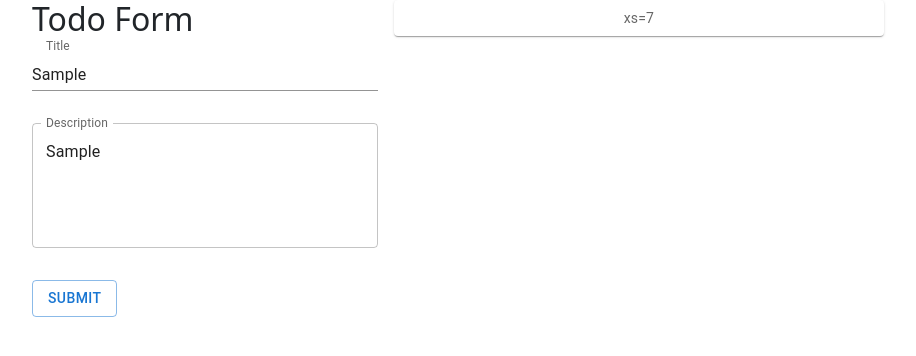
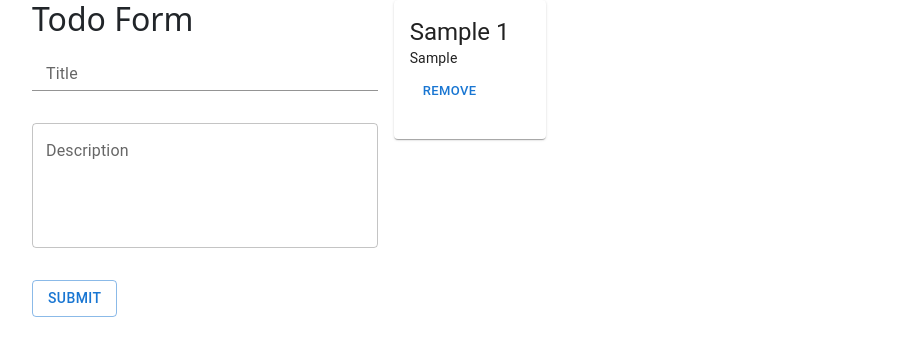
Before and after one commit to KirillGromyko09/React_Homeworks, a React (Vite) app: page / in a window 1280 px wide. Both pictures are taken after typing "Sample", "Sample" into the empty fields and a click on the button "SUBMIT". Shown: the top 356 px of the page, without its empty margins (182-1098 px from the left). Built offline with nearby package versions, Linux system fonts and the light colour scheme; the HTML template or start-up script is replaced by a standard one.

Commit message:
completed

```diff
--- a/package.json
+++ b/package.json
@@ -16,9 +16,12 @@
     "bootstrap": "^5.3.3",
     "classnames": "^2.5.1",
     "formik": "^2.4.6",
+    "lodash": "^4.17.21",
+    "prop-types": "^15.8.1",
     "react": "^18.3.1",
     "react-bootstrap": "^2.10.4",
     "react-dom": "^18.3.1",
+    "uuidv4": "^6.2.13",
     "yup": "^1.4.0"
   },
   "devDependencies": {
--- a/src/App.jsx
+++ b/src/App.jsx
@@ -1,17 +1,63 @@
-import { useState } from "react";
+import { useEffect, useState } from "react";
 import { Container, Grid } from "@mui/material";
-import Item from "./components/styled/Item.jsx";
 import TodoForm from "./components/form/TodoForm";
+import { cloneDeep } from "lodash";
+import TodoItem from "./components/todoItem";
+import React from "react";
+import storageService from "./utils/StorageService.js";
 
 function App() {
+  const [todos, setTodos] = useState([]);
+
+  const saveTodo = async (data) => {
+    try {
+      const savedData = await storageService.saveItem(data);
+      const todosCopy = cloneDeep(todos);
+      todosCopy.push(savedData);
+      setTodos(todosCopy);
+    } catch (error) {
+      console.log(error);
+    }
+  };
+
+  const handleRemove = async ({ id: itemId }) => {
+    const { id } = await storageService.deleteItem(itemId);
+    const updatedData = todos.filter((item) => {
+      return item.id !== id;
+    });
+    setTodos(updatedData);
+  };
+
+  useEffect(() => {
+    const getData = async () => {
+      try {
+        const data = await storageService.getData();
+        setTodos(data);
+      } catch (e) {
+        console.log(e);
+      }
+    };
+    getData();
+  }, []);
+
   return (
     <Container maxWidth="md">
       <Grid container spacing={2}>
         <Grid item xs={5}>
-          <TodoForm />
+          <TodoForm onSubmit={saveTodo} />
         </Grid>
-        <Grid item xs={7}>
-          <Item>xs=7</Item>
+        <Grid py={5} container xs={7} item spacing={2}>
+          {!!todos.length &&
+            todos.map((item) => (
+              <Grid key={item.id} item xs={4}>
+                <TodoItem
+                  title={item.title}
+                  body={item.description}
+                  id={item.id}
+                  onRemove={handleRemove}
+                />
+              </Grid>
+            ))}
         </Grid>
       </Grid>
     </Container>
--- a/src/components/form/TodoForm/TodoForm.jsx
+++ b/src/components/form/TodoForm/TodoForm.jsx
@@ -7,19 +7,31 @@ import {
   InputLabel,
   Stack,
   TextField,
+  FormHelperText,
 } from "@mui/material";
 import { useFormik } from "formik";
 import * as Yup from "yup";
 
-const validationSchema = Yup.object();
-const TodoForm = () => {
+const validationSchema = Yup.object({
+  title: Yup.string()
+    .min(2, "Must be 2 characters or more")
+    .max(15, "Must be 15 characters or less")
+    .required("Title is required"),
+  description: Yup.string()
+    .min(2, "Must be 2 characters or more")
+    .max(30, "Must be 15 characters or less")
+    .required("Description is required"),
+});
+const TodoForm = ({ onSubmit }) => {
   const formik = useFormik({
     initialValues: {
       title: "",
       description: "",
     },
-    onSubmit: (values) => {
-      console.log(values);
+    validationSchema,
+    onSubmit: (values, { resetForm }) => {
+      onSubmit(values);
+      resetForm();
     },
   });
   return (
@@ -35,8 +47,12 @@ const TodoForm = () => {
               id="todo-title"
               size="small"
               onChange={formik.handleChange}
+              onBlur={formik.handleBlur}
               value={formik.values.title}
             />
+            {formik.touched.title && formik.errors.title && (
+              <FormHelperText>{formik.errors.title}</FormHelperText>
+            )}
           </FormControl>
         </Stack>
         <Stack mb={4}>
@@ -47,8 +63,12 @@ const TodoForm = () => {
               label="Description"
               rows={4}
               onChange={formik.handleChange}
+              onBlur={formik.handleBlur}
               value={formik.values.description}
             />
+            {formik.touched.description && formik.errors.description && (
+              <FormHelperText>{formik.errors.description}</FormHelperText>
+            )}
           </FormControl>
         </Stack>
         <Button variant="outlined" type="submit">
--- /dev/null
+++ b/src/components/todoItem/TodoItem.jsx
@@ -0,0 +1,33 @@
+import React from "react";
+import {
+  Button,
+  Card,
+  CardActions,
+  CardContent,
+  Typography,
+} from "@mui/material";
+import PropTypes from "prop-types";
+
+const TodoItem = ({ title, body, id, onRemove }) => {
+  return (
+    <Card>
+      <CardContent>
+        <Typography variant="h5" component="div">
+          {title + " " + id}
+        </Typography>
+        <Typography variant="body2">{body}</Typography>
+        <CardActions>
+          <Button size="small" onClick={() => onRemove(title, body, id)}>
+            Remove
+          </Button>
+        </CardActions>
+      </CardContent>
+    </Card>
+  );
+};
+TodoItem.propTypes = {
+  title: PropTypes.string.isRequired,
+  body: PropTypes.string.isRequired,
+};
+
+export default TodoItem;
--- /dev/null
+++ b/src/components/todoItem/index.js
@@ -0,0 +1,2 @@
+import todoItem from "./TodoItem.jsx";
+export default todoItem;
--- /dev/null
+++ b/src/utils/StorageService.js
@@ -0,0 +1,66 @@
+export class StorageService {
+  static storageTypes = Object.freeze({
+    session: "session",
+    local: "local",
+  });
+
+  #storage = null;
+  #key = null;
+  #currentId = null;
+
+  constructor(storageType, key) {
+    if (storageType === StorageService.storageTypes.local)
+      this.#storage = localStorage;
+    if (storageType === StorageService.storageTypes.session)
+      this.#storage = sessionStorage;
+
+    this.#key = key;
+
+    this.getData().then((value) => {
+      this.#currentId = value?.at(-1)?.id ? value.at(-1).id + 1 : 1;
+    });
+  }
+
+  async getData() {
+    const data = JSON.parse(this.#storage.getItem(this.#key));
+    return data ? data : [];
+  }
+
+  async saveItem(item) {
+    const data = await this.getData();
+    data.push({
+      ...item,
+      id: this.#currentId,
+    });
+
+    this.#rewriteStorageData(data);
+    this.#currentId += 1;
+
+    const updatedData = await this.getData();
+    return updatedData.at(-1);
+  }
+
+  async #rewriteStorageData(data) {
+    try {
+      localStorage.setItem(this.#key, JSON.stringify(data));
+      return true;
+    } catch (error) {
+      return false;
+    }
+  }
+
+  async deleteItem(id) {
+    const data = await this.getData();
+    const itemIndex = data.findIndex((el) => el.id === id);
+    const [removedElement] = data.splice(itemIndex, 1);
+    await this.#rewriteStorageData(data);
+    return removedElement;
+  }
+}
+
+const storageService = new StorageService(
+  StorageService.storageTypes.local,
+  "formData",
+);
+
+export default storageService;
```
Also changed, not shown: 1 other file (tests, documents, lock files or other folders).
